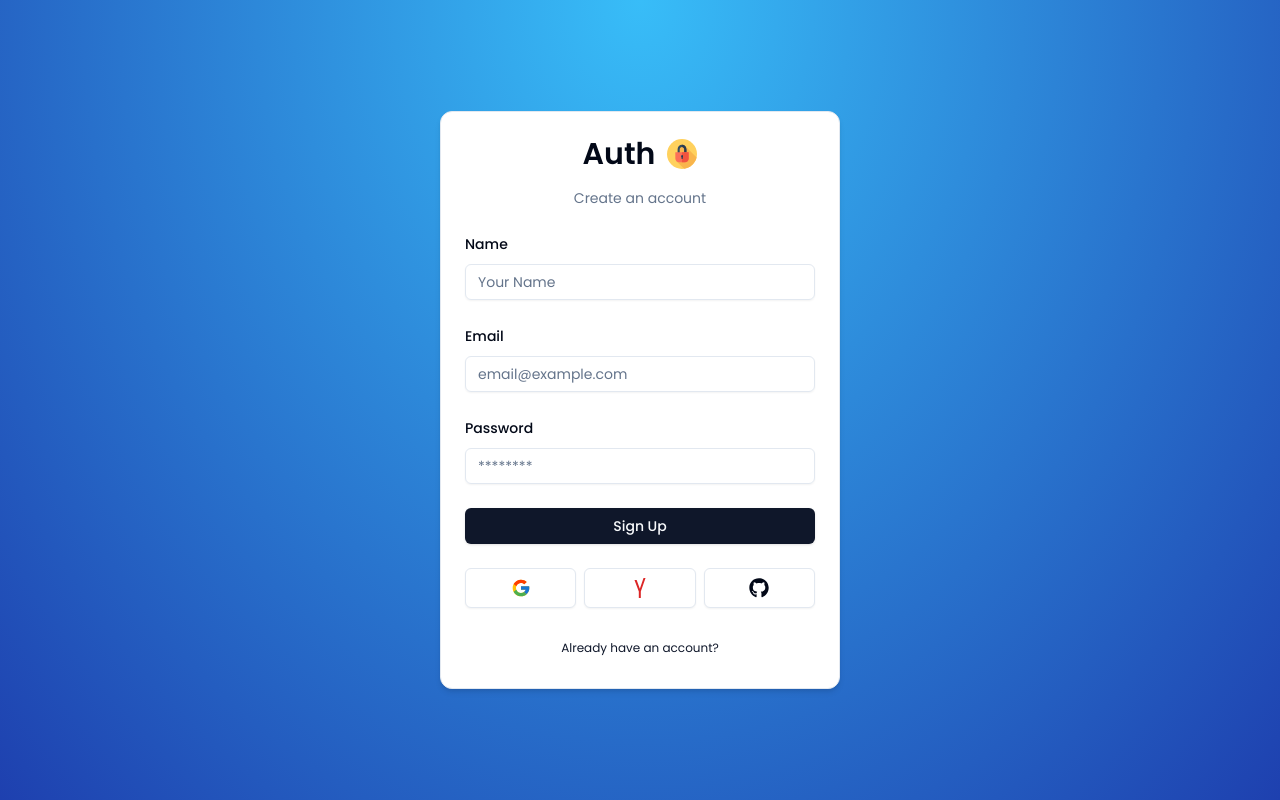
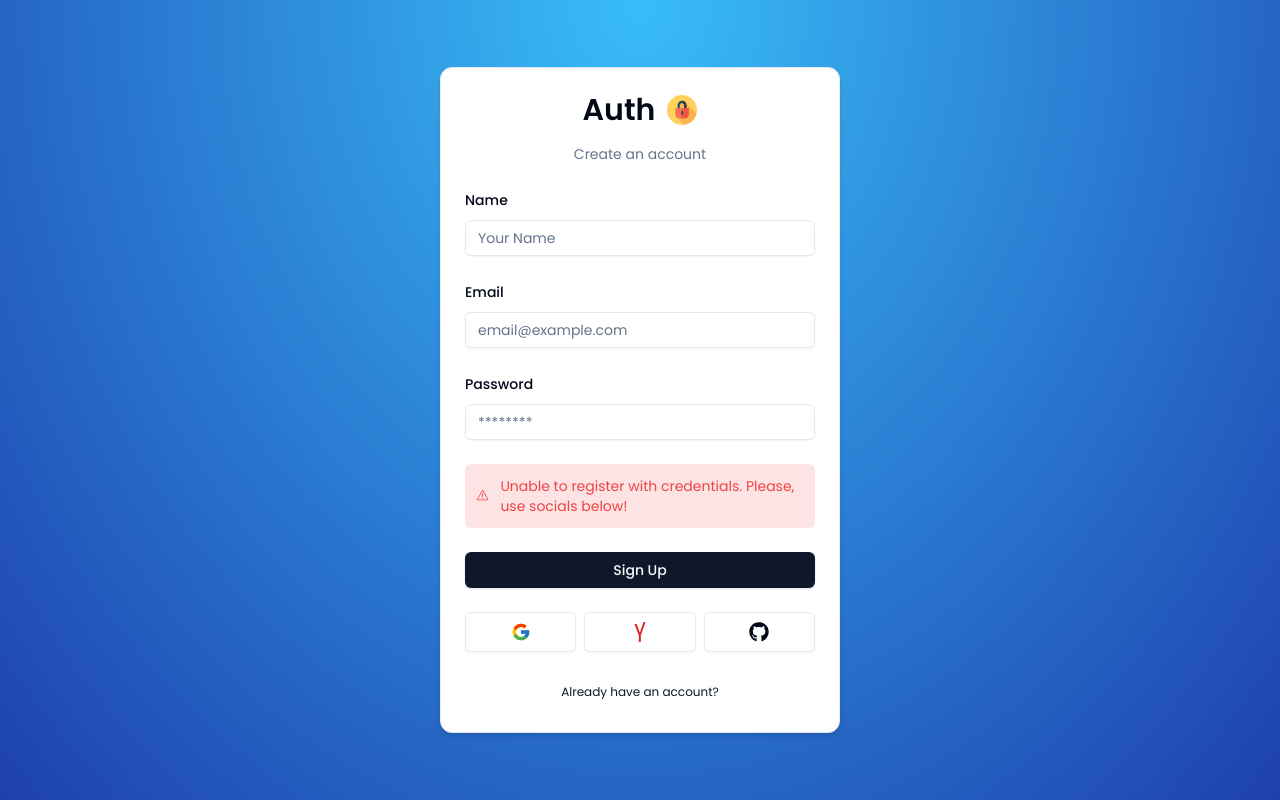
Before and after one commit to smarts-uz/js-next-authjs, a Next.js app: page /auth/register in a window 1280 px wide. Built offline with nearby package versions, Linux system fonts and the light colour scheme; no server answers.

Commit message:
Improved error status messages

```diff
--- a/src/components/auth/form/register-form.tsx
+++ b/src/components/auth/form/register-form.tsx
@@ -20,6 +20,7 @@ import {
 } from '@/components/ui/form'
 import { FormError } from '@/components/auth/form/form-error'
 import { FormSuccess } from '@/components/auth/form/form-success'
+import { statusMessage } from '@/messages/statusMessage'
 
 export const RegisterForm = () => {
   const [success, setSuccess] = useState<string | undefined>('')
@@ -108,6 +109,7 @@ export const RegisterForm = () => {
 
           <FormSuccess message={success} />
           <FormError message={error} />
+          <FormError message={statusMessage.error.credentialsAuth} />
 
           <Button type="submit" className="w-full" disabled={isPending}>
             Sign Up
--- a/src/messages/statusMessage.ts
+++ b/src/messages/statusMessage.ts
@@ -30,6 +30,7 @@ export const statusMessage = {
     verificationTokenExpired: 'Verification token has been expired!',
     oAuthWithPassword: 'Not allowed to use OAuth with password!',
     oAuthWithTwoFactor: 'OAuth already using Two-factor authentication!',
-    oAuthWithEmail: 'Now allowed to change email when using OAuth!'
+    oAuthWithEmail: 'Now allowed to change email when using OAuth!',
+    credentialsAuth: 'Unable to register with credentials. Please, use socials below!'
   }
 }
```
